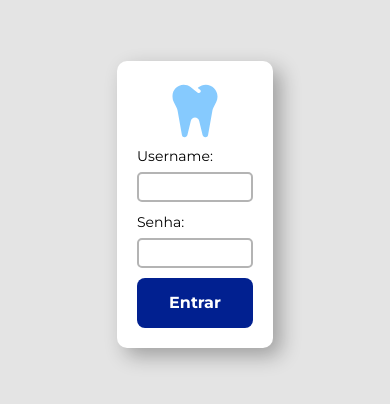
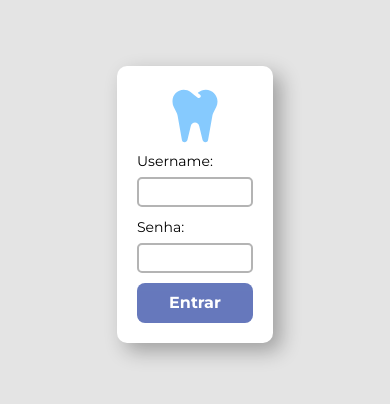
Before and after one commit to maisappreis/dental-clinic, a Next.js app: page /dental-clinic/login in a window 390 px wide. Shown: the part 218-622 px from the top of the page. Built offline with nearby package versions, Linux system fonts and the light colour scheme.

Commit message:
fix: Some improvements.

```diff
--- a/src/app/pages/expense/table.tsx
+++ b/src/app/pages/expense/table.tsx
@@ -1,7 +1,7 @@
 "use client";
 import React, { useState, useEffect, useRef } from "react";
 import { FontAwesomeIcon } from "@fortawesome/react-fontawesome";
-import { faPenToSquare, faTrashCan, faCircleInfo, faCheck, faXmark } from '@fortawesome/free-solid-svg-icons';
+import { faPenToSquare, faTrashCan, faCircleInfo } from '@fortawesome/free-solid-svg-icons';
 import Tooltip from "@/app/components/tooltip"
 import Modal from "@/app/components/modal";
 import ExpenseForm from "@/app/forms/expenseForm";
--- a/src/app/styles/button.css
+++ b/src/app/styles/button.css
@@ -7,6 +7,11 @@
   font-size: 16px;
   border-radius: 8px;
   cursor: pointer;
+}
+
+.btn:disabled {
+  opacity: 0.6;
+  pointer-events: none;
 }
 
 .size {
@@ -39,8 +44,8 @@
 
 @media only screen and (max-width: 1000px) {
   .btn {
-    padding: 10px 15px;
-    height: 50px;
+    padding: 5px 15px;
+    height: 40px;
     font-size: 16px;
   }
 
--- a/src/assets/data.ts
+++ b/src/assets/data.ts
@@ -60,5 +60,5 @@ export const months: string[] = [
 
 // Lista dos anos
 export const years: string[] = [
-  "2023", "2024", "2025", "2026", "2027", "2028", "2029", "2030", "2031", "2032", "2033", "2034", "2035", "2036", "2037", "2038", "Todos"
+  "2023", "2024", "2025", "2026", "2027", "2028", "2029", "2030", "2031", "Todos"
 ];
--- a/src/icons/index.js
+++ b/src/icons/index.js
@@ -1,6 +1,6 @@
 import { library } from '@fortawesome/fontawesome-svg-core';
 import { faHeart, faTooth } from '@fortawesome/free-solid-svg-icons';
-import { faUsers } from '@fortawesome/free-solid-svg-icons';
+import { faUsers, faCircleUser } from '@fortawesome/free-solid-svg-icons';
 // import { faChartLine } from '@fortawesome/free-solid-svg-icons';
 // import { faHandHoldingDollar } from '@fortawesome/free-solid-svg-icons';
 import { faMoneyBillTrendUp } from '@fortawesome/free-solid-svg-icons';
@@ -13,7 +13,7 @@ import { faXmark } from '@fortawesome/free-solid-svg-icons';
 import { faCircleInfo, faRightToBracket } from '@fortawesome/free-solid-svg-icons';
 
 library.add(faHeart, faTooth)
-library.add(faUsers)
+library.add(faUsers, faCircleUser)
 // library.add(faChartLine)
 library.add(faHandHoldingDollar)
 library.add(faMoneyBillTrendUp)
```
Also changed, not shown: src/app/page.tsx (+0 -115 lines).
